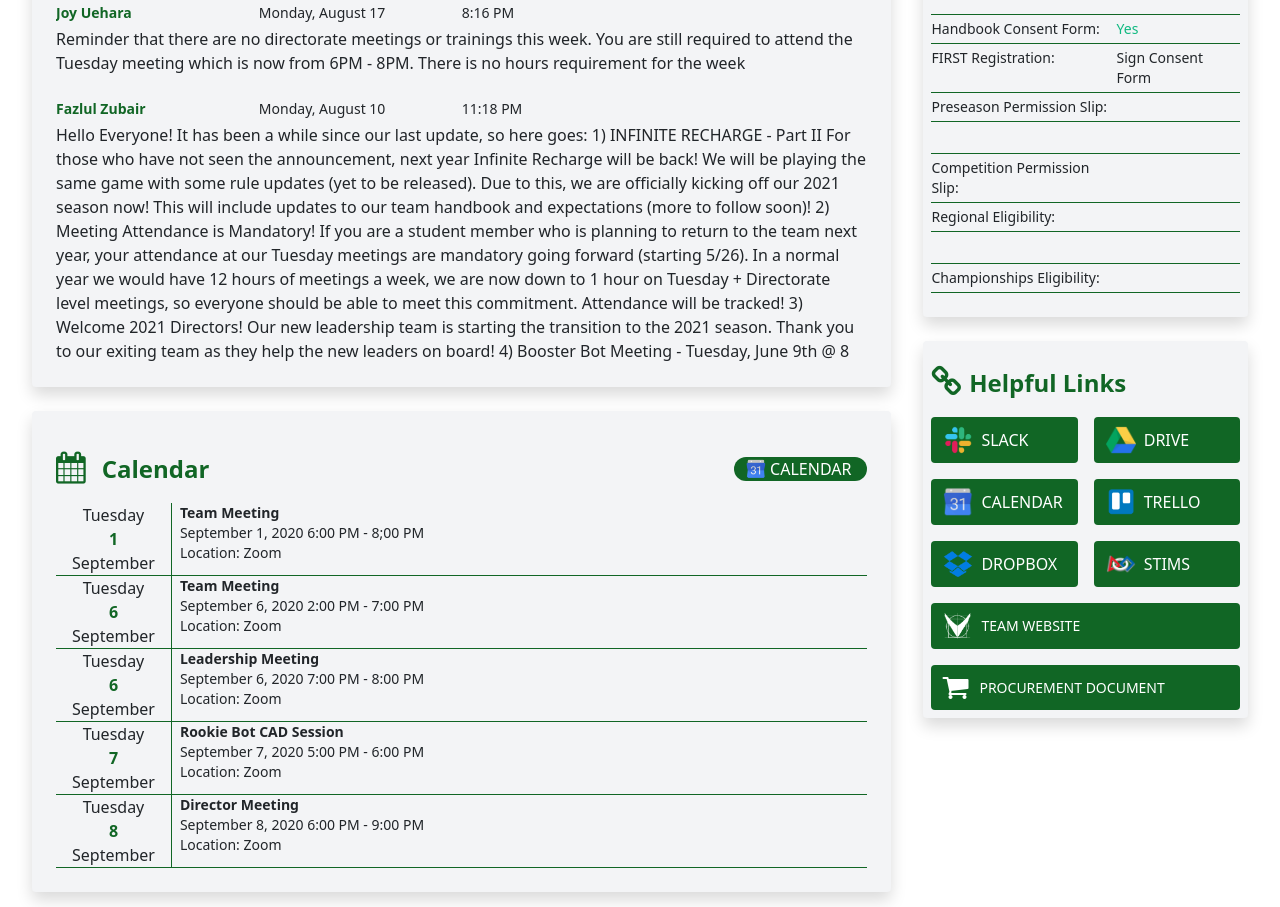
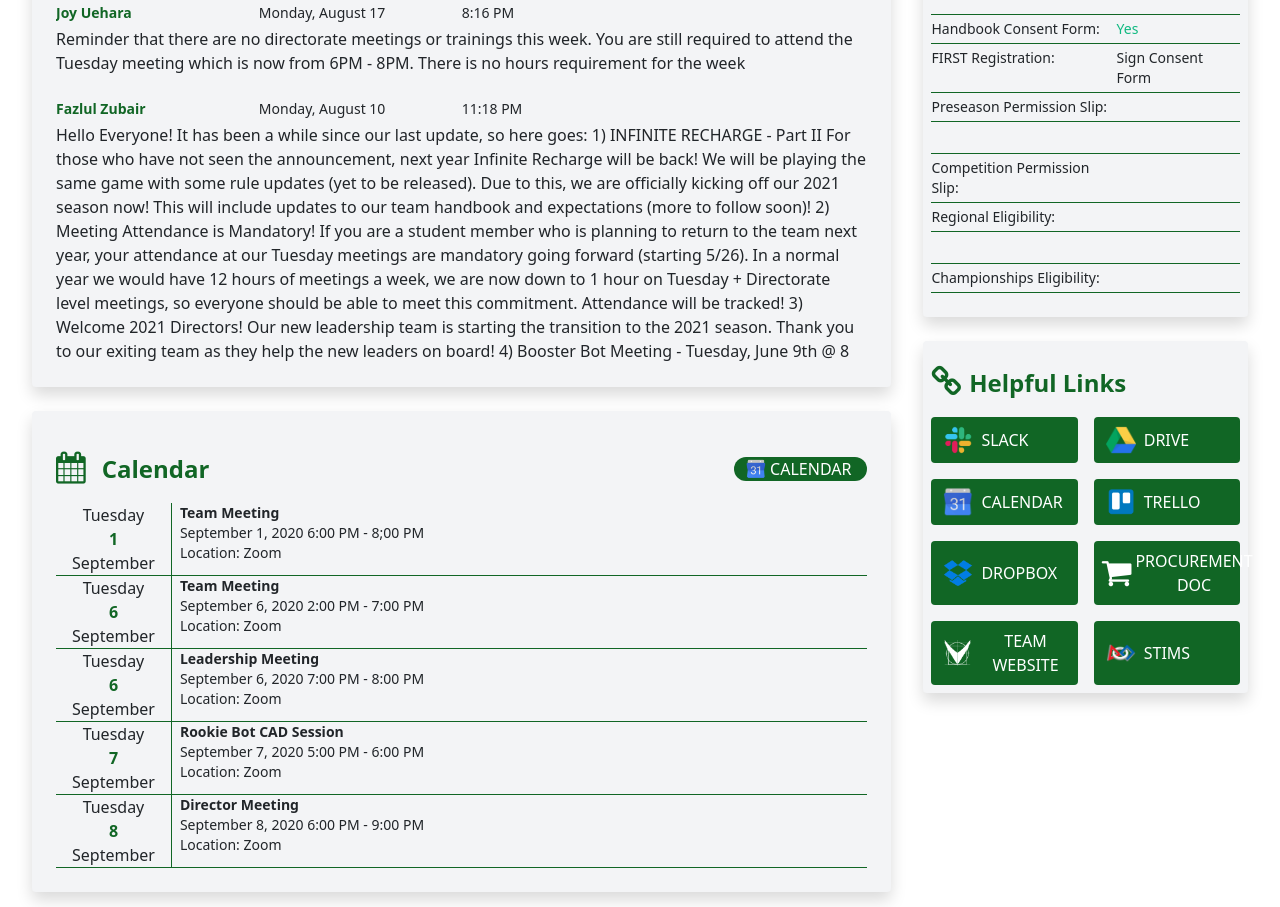
Before and after one commit to Aaron691/TeamPortal, a plain HTML site: page announcements.html in a window 1280 px wide. Shown: the part 334-1241 px from the top of the page. Drawn offline with nearby package versions, Linux system fonts and the light colour scheme.

Commit message:
fixed some stuff with the links.

```diff
--- a/announcements.html
+++ b/announcements.html
@@ -229,7 +229,7 @@
             CALENDAR
           </div>
           </a>
-          <a href="#" class="bg-primary rounded text-white pl-1 pr-2 py-2 text-center flex  items-center hover">
+          <a href="#" class="bg-primary rounded text-white pl-1 pr-2 py-2 text-center flex  items-center">
             <img src="./assets/trello.png" width="30" class="mx-2" alt="">
             <div>
             TRELLO
@@ -242,18 +242,24 @@
             </div>
           </a>
           <a href="#" class="bg-primary rounded text-white  pl-1 pr-2 py-2 text-center flex  items-center">
-            <img src="./assets/first.png" width="30" class="mx-2" alt="">
-            STIMS
-          </a>
-          <a href="#" class="bg-primary rounded text-white  pl-1 pr-2 py-2 text-left flex text-sm items-center  col-span-2">
-            <img src="./assets/logo-white.png" width="30" class="mx-2" alt="">
-            TEAM WEBSITE
-          </a>
-          <a href="#" class="bg-primary rounded text-white py-2 text-center text-sm flex items-center col-span-2">
             <div class="w-10 mx-1">
               <i class="fa fa-shopping-cart fa-2x"></i>
             </div>
-              PROCUREMENT DOCUMENT
+            <div>
+			PROCUREMENT DOC
+			</div>
+          </a>
+          <a href="#" class="bg-primary rounded text-white  pl-1 pr-2 py-2 text-center flex items-center">
+            <img src="./assets/logo-white.png" width="30" class="mx-2" alt="">
+            <div>
+			TEAM WEBSITE
+			</div>
+          </a>
+          <a href="#" class="bg-primary rounded text-white pl-1 pr-2 py-2 text-center flex items-center">
+			<img src="./assets/first.png" width="30" class="mx-2" alt="">
+			<div>
+              STIMS
+			</div>
           </a>
         </div>
       </div>
```
Also changed, not shown: my-hours.html (+1 -1 lines).
